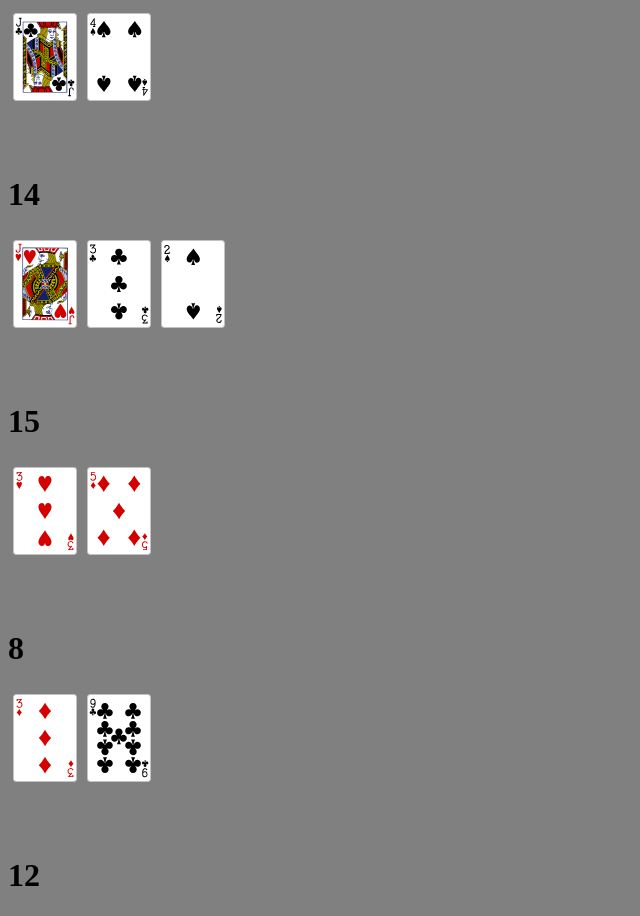
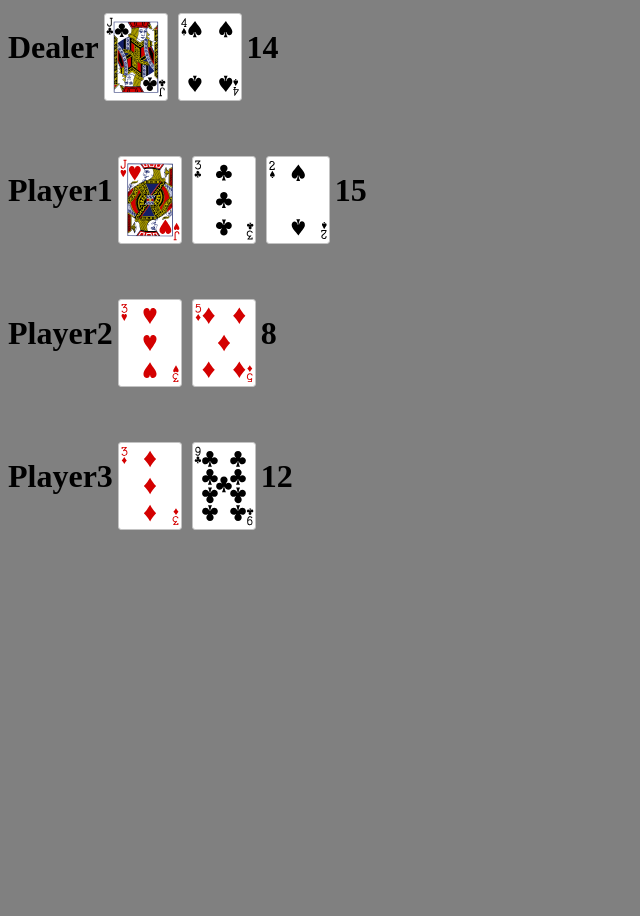
Before and after one commit to NateMorgan/blackjack, a plain HTML site: page index.html in a window 1280 px wide. Shown: the whole page, without its empty margins (0-640 px from the left). After the commit the page ends 800 px from the top, so only its background shows below. Drawn offline with Linux system fonts and the light colour scheme.

Commit message:
display player name and organize it better

```diff
--- a/css/style.css
+++ b/css/style.css
@@ -1,3 +1,7 @@
 body{
   background-color: grey;
 }
+
+.player-div{
+  display:flex;
+}
--- a/js/app.js
+++ b/js/app.js
@@ -121,14 +121,19 @@ function render(){
     newPlayerDiv = document.createElement('div')
     newPlayerDiv.setAttribute("class", "player-div")
     newPlayerDiv.setAttribute("id", `${player.nickname}`)
+
+    playerNameEl = document.createElement('h1')
+    playerNameEl.textContent = `${player.nickname}`
+    newPlayerDiv.appendChild(playerNameEl)
+
     for (let card of player.hand){
       newCardDiv= document.createElement('div')
       newCardDiv.setAttribute("class", `card ${card}`)
       newPlayerDiv.appendChild(newCardDiv)
     }
-    handValDiv = document.createElement('h1')
-    handValDiv.textContent = `${player.handValue()}`
-    newPlayerDiv.appendChild(handValDiv)
+    handValEl = document.createElement('h1')
+    handValEl.textContent = `${player.handValue()}`
+    newPlayerDiv.appendChild(handValEl)
 
     gameSpace.appendChild(newPlayerDiv)
   }
```
